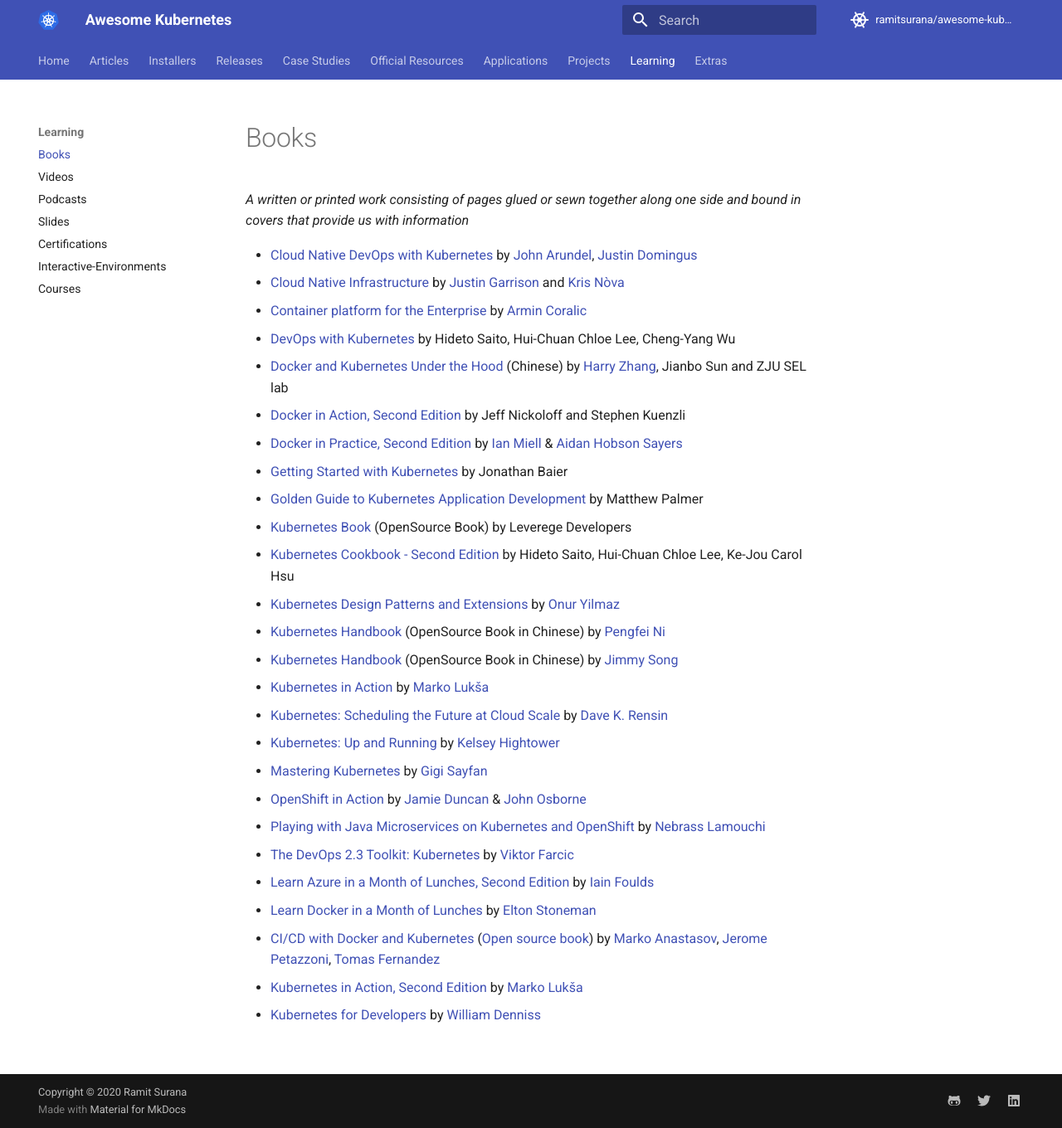
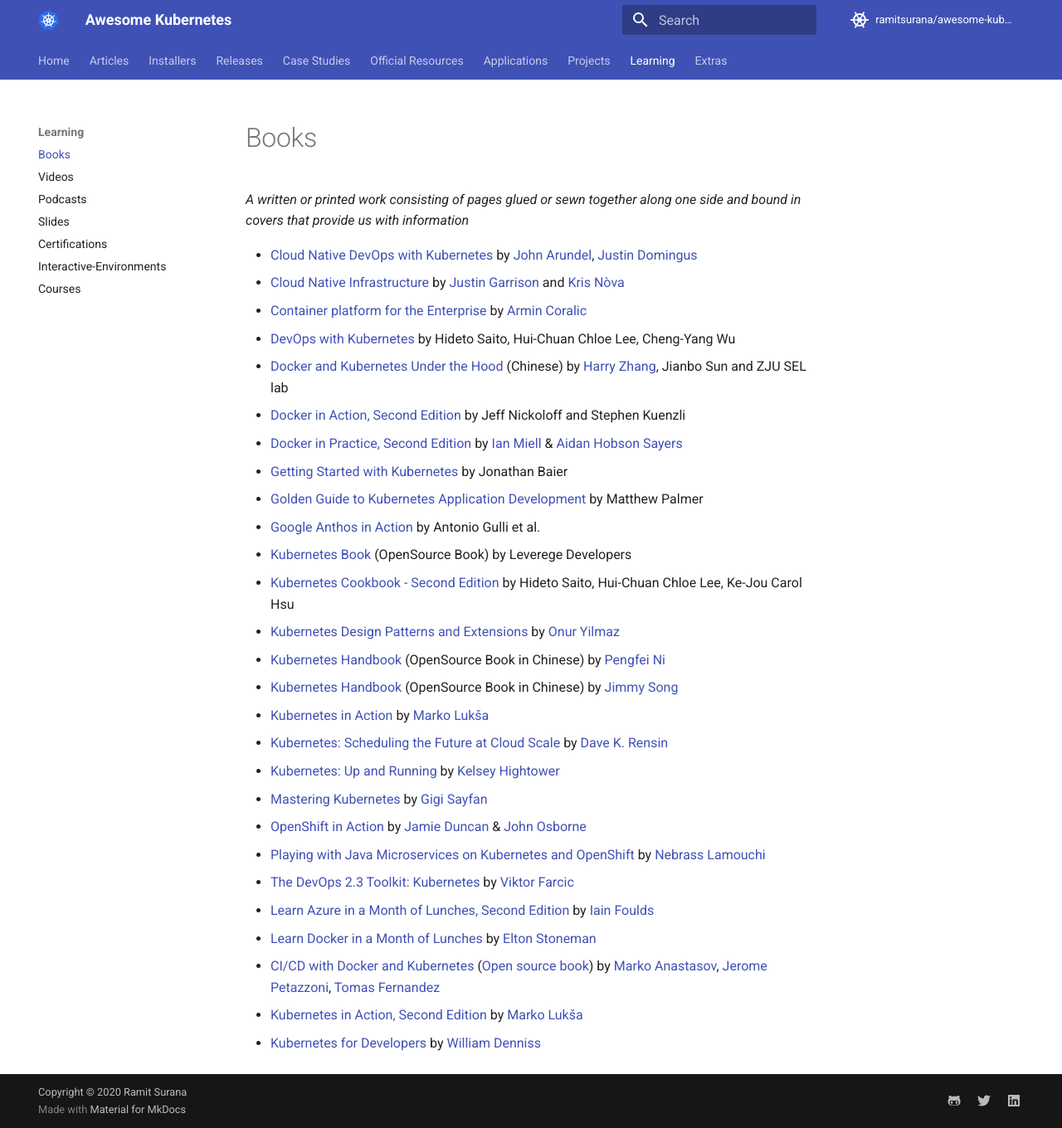
Before and after one commit to ramitsurana/awesome-kubernetes, an MkDocs documentation site: the page built from docs/learning-resources/books.md, in a window 1280 px wide and 1360 px high. Shown: the whole window at 83% size. Built offline with MkDocs 1.6.1 and Material for MkDocs 9.7.7, drawn with Linux system fonts in a browser that asks for light colours; comment, search, counter and statistics services are not loaded.

Commit message:
Added Google Anthos to the Books section (#755)
Hi,

I have done as you requested.

Thank you.

Best,

```diff
--- a/docs/learning-resources/books.md
+++ b/docs/learning-resources/books.md
@@ -13,6 +13,7 @@ us with information*
 * [Docker in Practice, Second Edition](https://www.manning.com/books/docker-in-practice-second-edition) by [Ian Miell](https://twitter.com/ianmiell) & [Aidan Hobson Sayers](https://twitter.com/aidanhs)
 * [Getting Started with Kubernetes](http://shop.oreilly.com/product/9781784394035.do) by Jonathan Baier
 * [Golden Guide to Kubernetes Application Development](https://matthewpalmer.net/kubernetes-app-developer) by Matthew Palmer
+* [Google Anthos in Action](https://www.manning.com/books/google-anthos-in-action) by Antonio Gulli et al.
 * [Kubernetes Book](https://github.com/Leverege/kubernetes-book) (OpenSource Book) by Leverege Developers
 * [Kubernetes Cookbook - Second Edition](https://www.packtpub.com/virtualization-and-cloud/kubernetes-cookbook-second-edition) by Hideto Saito, Hui-Chuan Chloe Lee, Ke-Jou Carol Hsu
 * [Kubernetes Design Patterns and Extensions](https://www.amazon.com/dp/B07HSZHRHZ) by [Onur Yilmaz](https://github.com/onuryilmaz)
```
